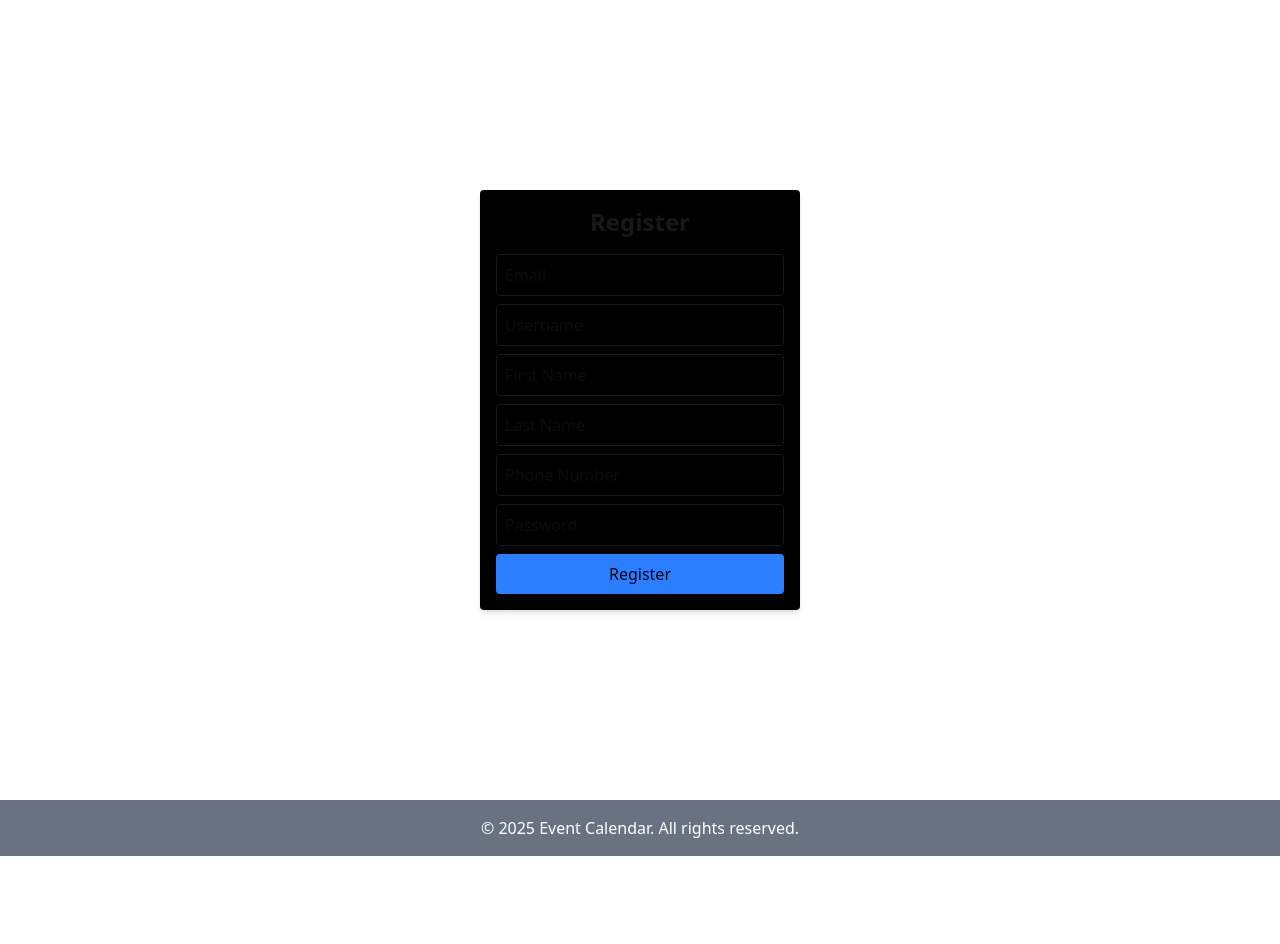
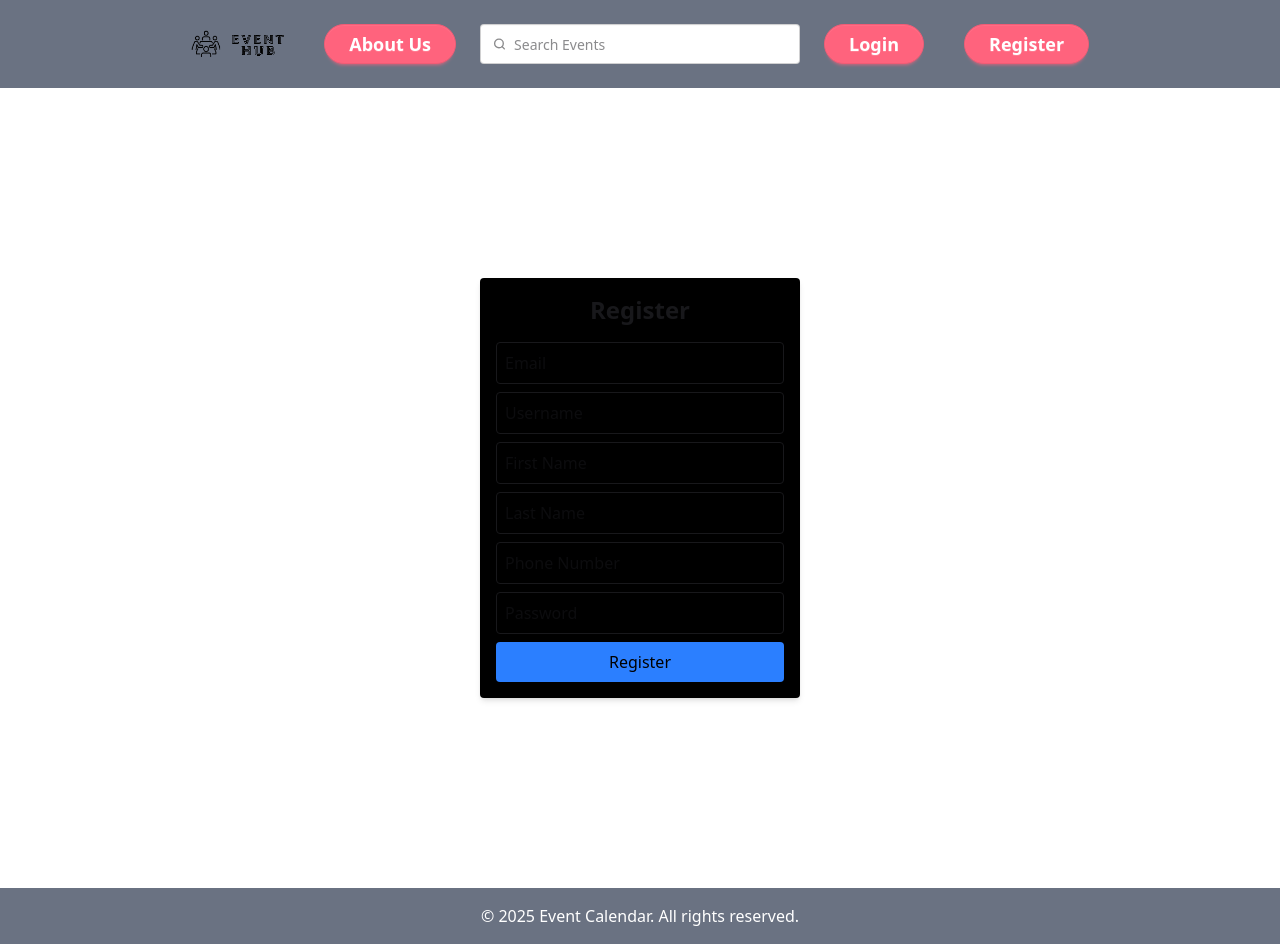
Before and after one commit to A67-JS-FinalProject/Event-Calendar-Project, a React (Vite) app in the folder event-calendar/: page /register in a window 1280 px wide. Before the commit the page ends 856 px from the top, so only its background shows below. Built offline with nearby package versions, Linux system fonts and the light colour scheme.

Commit message:
Add logo to public navigation bar and integrate NavBarPublic in the registration component

```diff
--- a/event-calendar/src/components/NavBarPublic/NavBarPublic.jsx
+++ b/event-calendar/src/components/NavBarPublic/NavBarPublic.jsx
@@ -1,8 +1,12 @@
 import { Link } from 'react-router-dom';
+import logo from "../../assets/logo.png";
 
 export default function NavBarPublic() {
     return (
         <nav className="navbar flex justify-center items-center bg-gray-500 p-6">
+            <Link to="/" >
+             <img src={logo} alt="Logo" className="h-8" />
+             </Link>
             <Link to="/login" className="btn btn-error text-white px-6 py-3 text-lg rounded-full mr-6">
                 About Us
             </Link>
--- a/event-calendar/src/components/Register/Register.jsx
+++ b/event-calendar/src/components/Register/Register.jsx
@@ -5,6 +5,7 @@ import { createUser } from "../../services/usersService";
 import { useNavigate } from "react-router-dom";
 import { AppContext } from "../../store/app.context";
 import { getIdToken } from "firebase/auth";
+import NavBarPublic from "../NavBarPublic/NavBarPublic.jsx";
 
 const Register = () => {
   const [email, setEmail] = useState("");
@@ -52,6 +53,8 @@ const Register = () => {
   };
 
   return (
+    <>
+      <NavBarPublic />
       <div className="flex justify-center items-center min-h-screen">
         <form
           className="flex flex-col p-4 w-80 bg-black shadow-md rounded"
@@ -105,6 +108,7 @@ const Register = () => {
           </button>
         </form>
       </div>
+    </>
   );
 };
 
```
Lines whose indentation alone changed are shown as unchanged.
